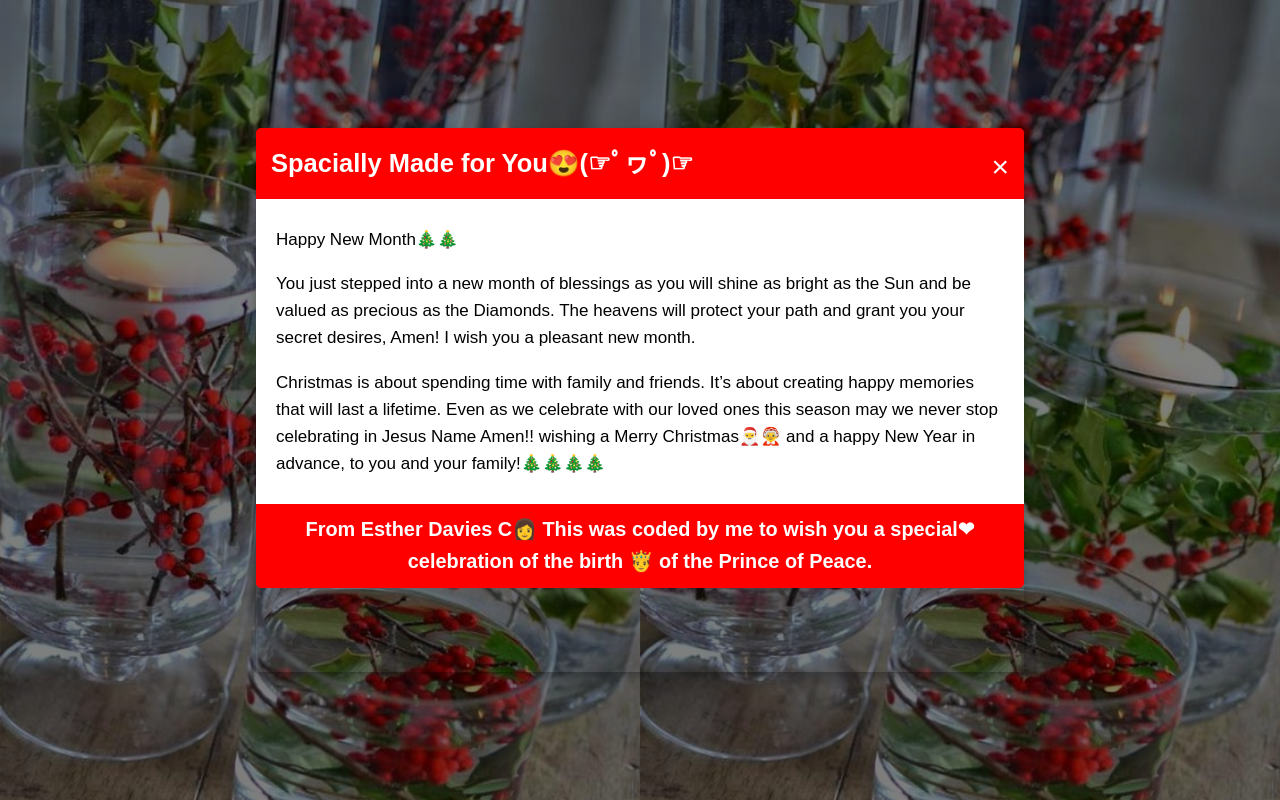
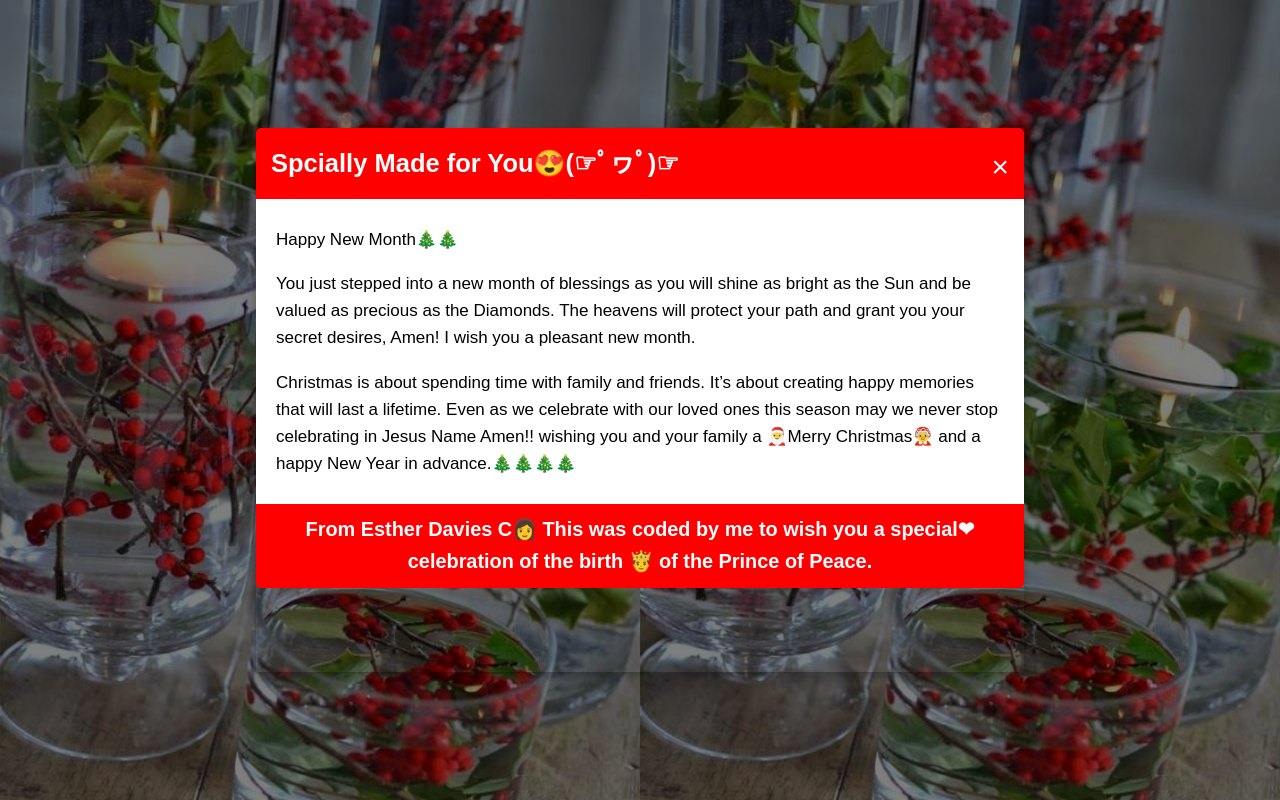
Before and after one commit to Esther94/christmas-wishes, a plain HTML site: page index.html in a window 1280 px wide. Drawn offline with Linux system fonts and the light colour scheme.

Commit message:
modified

```diff
--- a/index.html
+++ b/index.html
@@ -13,7 +13,7 @@
     <div class="modal-content">
       <div class="modal-header">
         <span class="close">&times;</span>
-        <h2>Spacially Made for You😍(☞ﾟヮﾟ)☞</h2>
+        <h2>Spcially Made for You😍(☞ﾟヮﾟ)☞</h2>
       </div>
       <div class="modal-body">
         <p>Happy New Month🎄🎄</p>
@@ -21,7 +21,7 @@
         The heavens will protect your path and grant you your secret desires, Amen! I wish you a pleasant new month.</p>
         <p>Christmas is about spending time with family and friends. It’s about creating happy memories that will last a lifetime.
           Even as we celebrate with our loved ones this season may we never stop celebrating in Jesus Name Amen!!
-          wishing a Merry Christmas🎅🤶 and a happy New Year in advance, to you and your family!🎄🎄🎄🎄</p>
+          wishing  you and your family a 🎅Merry Christmas🤶 and a happy New Year in advance.🎄🎄🎄🎄</p>
       </div>
       <div class="modal-footer">
         <h3>From Esther Davies C👩 This was coded by me to wish you a special❤ celebration of the birth 🤴 of the Prince of Peace.</h3>
```
